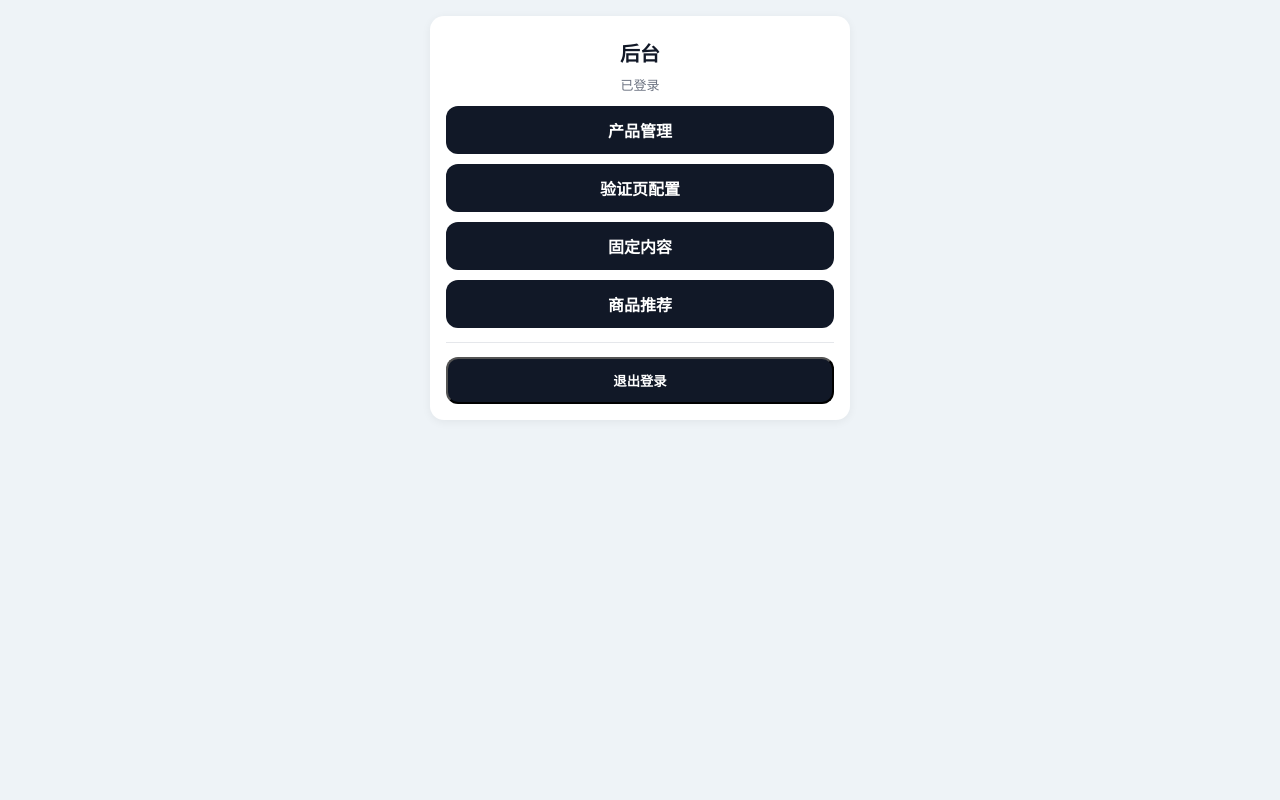
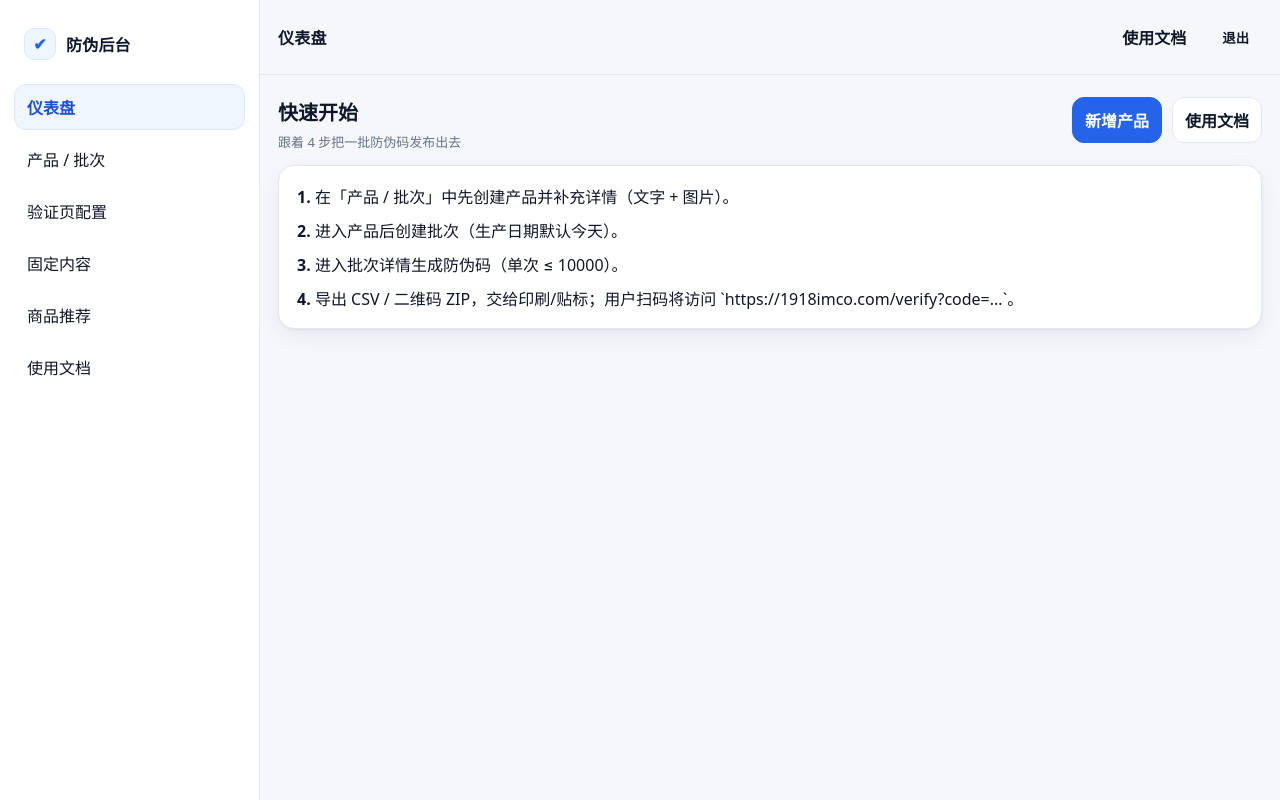
Before and after one commit to liaoyongzhi1010/huadafa, a FastAPI app: page /admin in a window 1280 px wide. Run offline with FastAPI, Linux system fonts and the light colour scheme; the visitor is signed in with stand-in values (Sample User, id 1).

Commit message:
feat(admin): add modern admin base layout

```diff
--- /dev/null
+++ b/app/templates/admin/base.html
@@ -0,0 +1,256 @@
+<!doctype html>
+<html lang="zh-CN">
+  <head>
+    <meta charset="utf-8" />
+    <meta name="viewport" content="width=device-width, initial-scale=1" />
+    <title>{% block title %}后台{% endblock %} · 防伪系统</title>
+    <style>
+      :root {
+        --bg: #f6f7fb;
+        --panel: #ffffff;
+        --text: #0f172a;
+        --muted: #64748b;
+        --border: #e2e8f0;
+        --shadow: 0 1px 2px rgba(15, 23, 42, 0.06), 0 8px 24px rgba(15, 23, 42, 0.06);
+
+        --primary: #2563eb;
+        --primary-600: #1d4ed8;
+        --primary-050: #eff6ff;
+        --primary-100: #dbeafe;
+
+        --danger: #dc2626;
+        --danger-050: #fef2f2;
+        --danger-100: #fee2e2;
+      }
+
+      * { box-sizing: border-box; }
+      body {
+        margin: 0;
+        font-family: ui-sans-serif, system-ui, -apple-system, BlinkMacSystemFont, "Segoe UI", Roboto, "PingFang SC",
+          "Microsoft YaHei", Arial, sans-serif;
+        background: var(--bg);
+        color: var(--text);
+      }
+      a { color: inherit; }
+
+      .container { max-width: 1100px; margin: 0 auto; }
+      .muted { color: var(--muted); }
+      .danger { color: var(--danger); }
+
+      .admin-shell {
+        display: grid;
+        grid-template-columns: 260px 1fr;
+        min-height: 100vh;
+      }
+      body.logged-out .admin-shell { grid-template-columns: 1fr; }
+      body.logged-out .sidebar { display: none; }
+
+      .sidebar {
+        padding: 18px 14px;
+        background: var(--panel);
+        border-right: 1px solid var(--border);
+      }
+      .brand {
+        display: flex;
+        align-items: center;
+        gap: 10px;
+        padding: 10px 10px;
+        border-radius: 12px;
+        font-weight: 900;
+        letter-spacing: 0.2px;
+      }
+      .brand-badge {
+        width: 32px;
+        height: 32px;
+        border-radius: 10px;
+        display: inline-flex;
+        align-items: center;
+        justify-content: center;
+        background: var(--primary-050);
+        border: 1px solid var(--primary-100);
+        color: var(--primary);
+        font-weight: 900;
+      }
+      .nav {
+        margin-top: 14px;
+        display: flex;
+        flex-direction: column;
+        gap: 6px;
+      }
+      .nav a {
+        text-decoration: none;
+        padding: 10px 12px;
+        border-radius: 12px;
+        border: 1px solid transparent;
+        color: var(--text);
+        display: flex;
+        align-items: center;
+        justify-content: space-between;
+      }
+      .nav a:hover {
+        background: #f8fafc;
+        border-color: var(--border);
+      }
+      .nav a.active {
+        background: var(--primary-050);
+        border-color: var(--primary-100);
+        color: var(--primary-600);
+        font-weight: 800;
+      }
+
+      .main { display: flex; flex-direction: column; min-width: 0; }
+      .topbar {
+        position: sticky;
+        top: 0;
+        z-index: 10;
+        backdrop-filter: blur(10px);
+        background: rgba(246, 247, 251, 0.75);
+        border-bottom: 1px solid var(--border);
+        padding: 14px 18px;
+        display: flex;
+        align-items: center;
+        justify-content: space-between;
+        gap: 12px;
+      }
+      .topbar-title {
+        font-weight: 900;
+        letter-spacing: 0.2px;
+      }
+      .topbar-actions { display: flex; align-items: center; gap: 10px; }
+
+      .content { padding: 22px 18px; }
+
+      .card {
+        background: var(--panel);
+        border: 1px solid var(--border);
+        border-radius: 16px;
+        box-shadow: var(--shadow);
+        padding: 18px;
+      }
+
+      .page-header {
+        display: flex;
+        align-items: flex-start;
+        justify-content: space-between;
+        gap: 14px;
+        margin-bottom: 14px;
+      }
+      .page-title { font-size: 20px; font-weight: 900; margin: 0; }
+      .page-subtitle { margin-top: 6px; font-size: 13px; }
+      .actions { display: flex; gap: 10px; align-items: center; flex-wrap: wrap; }
+
+      .btn {
+        appearance: none;
+        border: 1px solid var(--border);
+        background: #fff;
+        color: var(--text);
+        padding: 10px 12px;
+        border-radius: 12px;
+        font-weight: 800;
+        text-decoration: none;
+        display: inline-flex;
+        align-items: center;
+        gap: 8px;
+        cursor: pointer;
+      }
+      .btn:hover { background: #f8fafc; }
+      .btn-primary {
+        background: var(--primary);
+        border-color: var(--primary);
+        color: #fff;
+      }
+      .btn-primary:hover { background: var(--primary-600); border-color: var(--primary-600); }
+      .btn-ghost { background: transparent; border-color: transparent; }
+      .btn-ghost:hover { background: #f1f5f9; border-color: #f1f5f9; }
+
+      .form { display: grid; gap: 12px; }
+      .form-row { display: grid; gap: 8px; }
+      .label { font-size: 13px; color: var(--muted); font-weight: 700; }
+      .input, .textarea, .file {
+        width: 100%;
+        border: 1px solid var(--border);
+        border-radius: 12px;
+        padding: 10px 12px;
+        font: inherit;
+        background: #fff;
+      }
+      .textarea { min-height: 120px; resize: vertical; }
+      .input:focus, .textarea:focus, .file:focus {
+        outline: 0;
+        border-color: var(--primary);
+        box-shadow: 0 0 0 4px rgba(37, 99, 235, 0.12);
+      }
+
+      .table-wrap { overflow: auto; border: 1px solid var(--border); border-radius: 14px; }
+      .table { width: 100%; border-collapse: collapse; background: #fff; }
+      .table th, .table td { text-align: left; padding: 12px 12px; border-bottom: 1px solid var(--border); }
+      .table th { font-size: 12px; color: var(--muted); font-weight: 900; background: #f8fafc; }
+      .table tr:last-child td { border-bottom: 0; }
+
+      .alert {
+        border-radius: 14px;
+        padding: 12px 12px;
+        border: 1px solid var(--border);
+        background: #fff;
+        font-weight: 700;
+      }
+      .alert-danger { border-color: var(--danger-100); background: var(--danger-050); color: var(--danger); }
+
+      .auth-wrap {
+        min-height: calc(100vh - 44px);
+        display: grid;
+        place-items: center;
+        padding: 18px 0 36px;
+      }
+      .auth-card { max-width: 420px; width: 100%; }
+
+      @media (max-width: 960px) {
+        .admin-shell { grid-template-columns: 1fr; }
+        .sidebar { position: sticky; top: 0; z-index: 11; border-right: 0; border-bottom: 1px solid var(--border); }
+        .nav { flex-direction: row; flex-wrap: wrap; }
+        .nav a { flex: 1 1 auto; justify-content: center; }
+      }
+    </style>
+  </head>
+  {% set is_logged_in = request.session.get("admin_logged_in") %}
+  <body class="{% if is_logged_in %}logged-in{% else %}logged-out{% endif %}">
+    <div class="admin-shell">
+      <aside class="sidebar">
+        <div class="brand">
+          <span class="brand-badge">✔</span>
+          <span>防伪后台</span>
+        </div>
+
+        {% if is_logged_in %}
+          {% set path = request.url.path %}
+          <nav class="nav" aria-label="admin nav">
+            <a href="/admin" class="{% if path == '/admin' or path == '/admin/' %}active{% endif %}">仪表盘</a>
+            <a href="/admin/products" class="{% if path.startswith('/admin/products') or path.startswith('/admin/batches') %}active{% endif %}">产品 / 批次</a>
+            <a href="/admin/config" class="{% if path.startswith('/admin/config') %}active{% endif %}">验证页配置</a>
+            <a href="/admin/content" class="{% if path.startswith('/admin/content') %}active{% endif %}">固定内容</a>
+            <a href="/admin/recommendations" class="{% if path.startswith('/admin/recommendations') %}active{% endif %}">商品推荐</a>
+            <a href="/admin/help" class="{% if path.startswith('/admin/help') %}active{% endif %}">使用文档</a>
+          </nav>
+        {% endif %}
+      </aside>
+
+      <div class="main">
+        <header class="topbar">
+          <div class="topbar-title">{% block topbar_title %}管理后台{% endblock %}</div>
+          {% if is_logged_in %}
+            <div class="topbar-actions">
+              <a class="btn btn-ghost" href="/admin/help">使用文档</a>
+              <form method="post" action="/admin/logout" style="margin:0;">
+                <button class="btn btn-ghost" type="submit">退出</button>
+              </form>
+            </div>
+          {% endif %}
+        </header>
+
+        <main class="content">
+          {% block body %}{% endblock %}
+        </main>
+      </div>
+    </div>
+  </body>
+</html>
--- a/app/templates/admin/index.html
+++ b/app/templates/admin/index.html
@@ -1,22 +1,26 @@
-{% extends "base.html" %}
-{% block title %}后台{% endblock %}
+{% extends "admin/base.html" %}
+{% block title %}仪表盘{% endblock %}
+{% block topbar_title %}仪表盘{% endblock %}
 {% block body %}
   <div class="container">
+    <div class="page-header">
+      <div>
+        <h1 class="page-title">快速开始</h1>
+        <div class="muted page-subtitle">跟着 4 步把一批防伪码发布出去</div>
+      </div>
+      <div class="actions">
+        <a class="btn btn-primary" href="/admin/products/new">新增产品</a>
+        <a class="btn" href="/admin/help">使用文档</a>
+      </div>
+    </div>
+
     <div class="card">
-      <div class="title center">后台</div>
-      <div class="muted center">已登录</div>
-      <div style="height:12px;"></div>
-      <a class="btn" href="/admin/products">产品管理</a>
-      <div style="height:10px;"></div>
-      <a class="btn" href="/admin/config">验证页配置</a>
-      <div style="height:10px;"></div>
-      <a class="btn" href="/admin/content">固定内容</a>
-      <div style="height:10px;"></div>
-      <a class="btn" href="/admin/recommendations">商品推荐</a>
-      <div class="hr"></div>
-      <form method="post" action="/admin/logout">
-        <button class="btn" type="submit">退出登录</button>
-      </form>
+      <div style="display:grid; gap:10px;">
+        <div><span style="font-weight:900;">1.</span> 在「产品 / 批次」中先创建产品并补充详情（文字 + 图片）。</div>
+        <div><span style="font-weight:900;">2.</span> 进入产品后创建批次（生产日期默认今天）。</div>
+        <div><span style="font-weight:900;">3.</span> 进入批次详情生成防伪码（单次 ≤ 10000）。</div>
+        <div><span style="font-weight:900;">4.</span> 导出 CSV / 二维码 ZIP，交给印刷/贴标；用户扫码将访问 `https://1918imco.com/verify?code=...`。</div>
+      </div>
     </div>
   </div>
 {% endblock %}
```
Also changed, not shown: app/templates/admin/login.html (+23 -17 lines).
